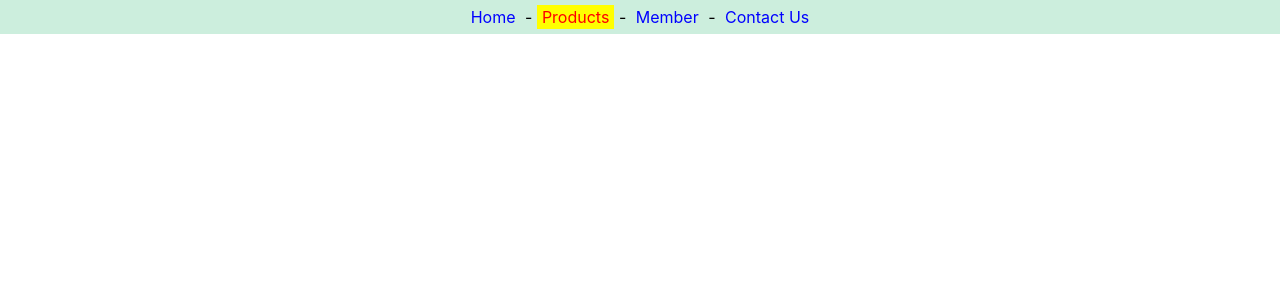
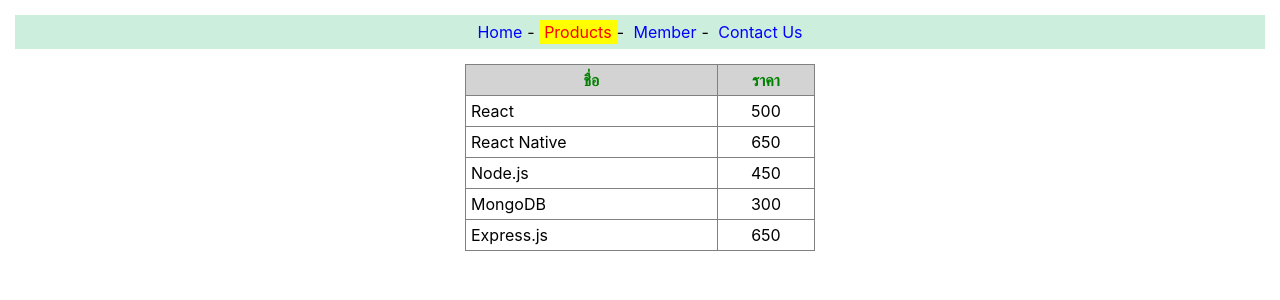
Before and after one commit to phollakrit/app1_EnetC_68, a React (Create React App) app: page /products in a window 1280 px wide. Shown: the top 300 px of the page. Built offline with nearby package versions, Linux system fonts and the light colour scheme.

Commit message:
add route

```diff
--- a/src/App.js
+++ b/src/App.js
@@ -1,6 +1,6 @@
 import React from "react";
-import Router2 from "./router2";
+import Router3 from "./router3";
 
 export default function App(){
-  return <Router2/>
+  return <Router3/>
 }
--- /dev/null
+++ b/src/home.js
@@ -0,0 +1,12 @@
+import React from "react";
+
+export default function Home(){
+    return(
+        <p style={{textAlign:'center'}}>
+            <h3>ยินดีต้อนรับสู่ React Store</h3>
+            รายชื่อ <a href="/products">สินค้า</a> ที่เรามีจำหน่าย<br/>
+            แต่ท่านต้องเป็น <a href="/member">สมาชิก</a> จึงจะสั่งซื้อได้<br/>
+            หากมีข้อสงสัย กรุณา <a href="/contact">ติดต่อเรา</a>
+        </p>
+    )
+}
--- /dev/null
+++ b/src/member.js
@@ -0,0 +1,7 @@
+import React from "react";
+
+export default function Member(){
+    return(
+        <div style={{textAlign:'center'}}>Member Page</div>
+    )
+}
--- a/src/navlink.css
+++ b/src/navlink.css
@@ -2,14 +2,13 @@
     background-color: #ced;
     padding: 7px;
     text-align: center;
+    margin: 15px;
 }
-
 .menu{
     color: blue;
     text-decoration: none;
     padding: 2px 5px;
 }
-
 .active_menu{
     color: red;
     background-color: yellow;
--- /dev/null
+++ b/src/products.css
@@ -0,0 +1,15 @@
+table{
+     width: 350px;
+     border-collapse: collapse;
+     margin: auto;
+}
+th{
+    background-color: lightgray;
+    color: green;
+}
+th,td{
+    padding: 5px;
+}
+td:nth-child(2){
+    text-align: center;
+}
--- /dev/null
+++ b/src/products.js
@@ -0,0 +1,25 @@
+import React, { Component } from "react";
+import './products.css'
+
+export default class Products extends Component{
+    data=[
+        ['React',500],
+        ['React Native',650],
+        ['Node.js',450],
+        ['MongoDB',300],
+        ['Express.js',650]
+    ]
+    render(){
+        return(
+            <table border="1">
+                <tr><th>ชื่อ</th><th>ราคา</th></tr>
+                {
+                    this.data.map(d=>{
+                        return <tr><td>{d[0]}</td><td>{d[1]}</td></tr>
+                    }
+                    )
+                }
+            </table>
+        )
+    }
+}
--- /dev/null
+++ b/src/router3.js
@@ -0,0 +1,41 @@
+import React from "react";
+import './navlink.css'
+import { BrowserRouter, NavLink, Route, Routes } from "react-router-dom";
+import Products from "./products";
+import Home from "./home";
+import Member from "./member";
+
+
+export default function Router3(){
+    return(
+        <BrowserRouter>
+            <nav className="nav">
+                <NavLink to='/'
+                className={({isActive})=>isActive?"active_menu":"menu"}
+                style={({isActive})=>{
+                    return{
+                        fontWeight:isActive?"bold":""
+                    };
+                }}>Home</NavLink>-&nbsp;
+                <NavLink to='/products'
+                className={({isActive})=>isActive?"active_menu":"menu"}>
+                    Products</NavLink>-&nbsp;
+                <NavLink to='/member'
+                className={({isActive})=>isActive?"active_menu":"menu"}>
+                    Member</NavLink>-&nbsp;
+                <NavLink to='/contact'
+                className={({isActive})=>isActive?"active_menu":"menu"}>
+                    Contact Us</NavLink>
+            </nav>
+            <Routes style={{margin:'20px'}}>
+                <Route path="/" element={<Home/>}/>
+                <Route path="/products" element={<Products/>}/>
+                <Route path="/member" Component={Member}/>
+                <Route path="/contact"
+                element={<div style={{textAlign:'center'}}>Contact Page</div>}/>
+                <Route path="/*" element={<div
+                style={{textAlign:'center'}}>Error 404 Not Found</div>}/>
+            </Routes>
+        </BrowserRouter>
+    )
+}
```
